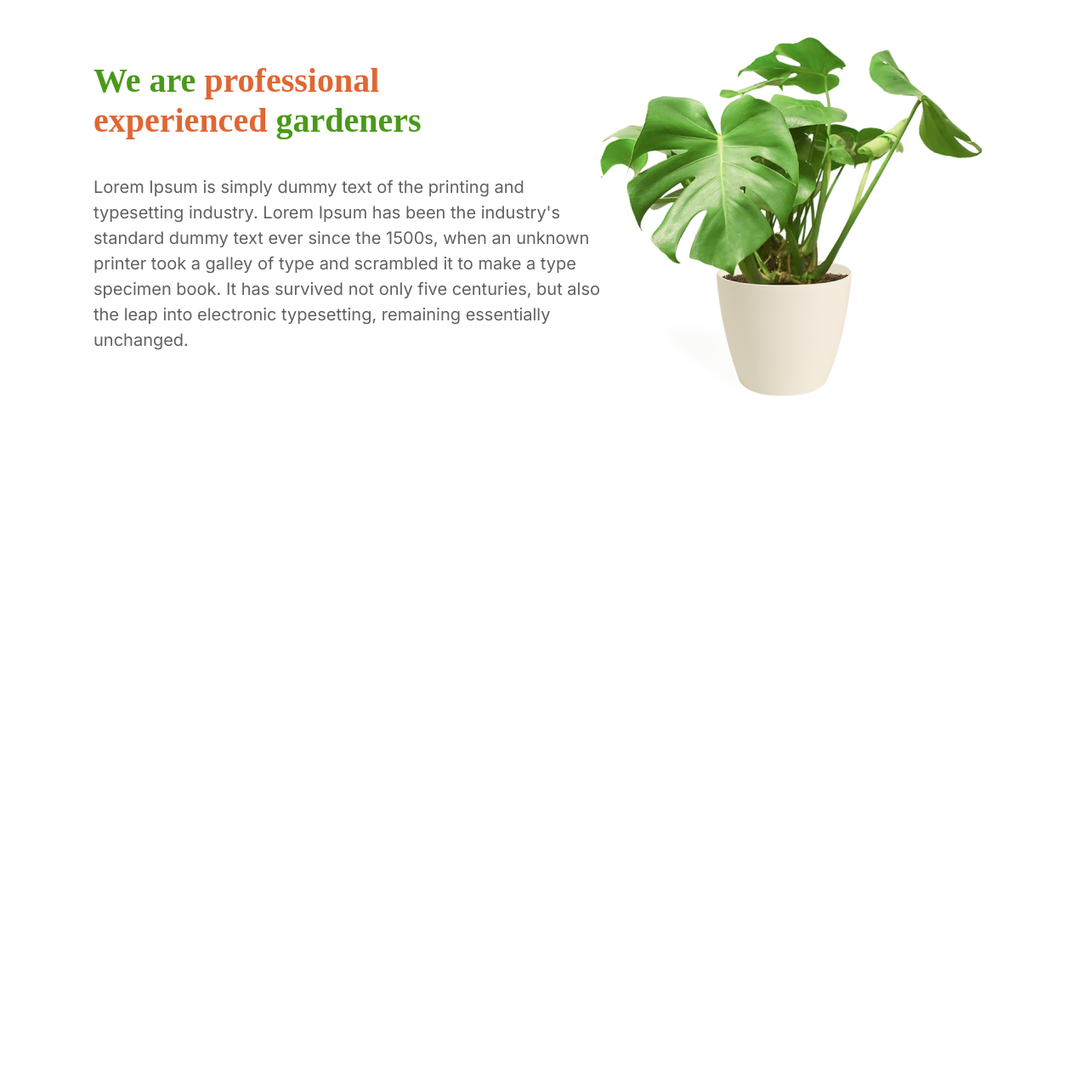
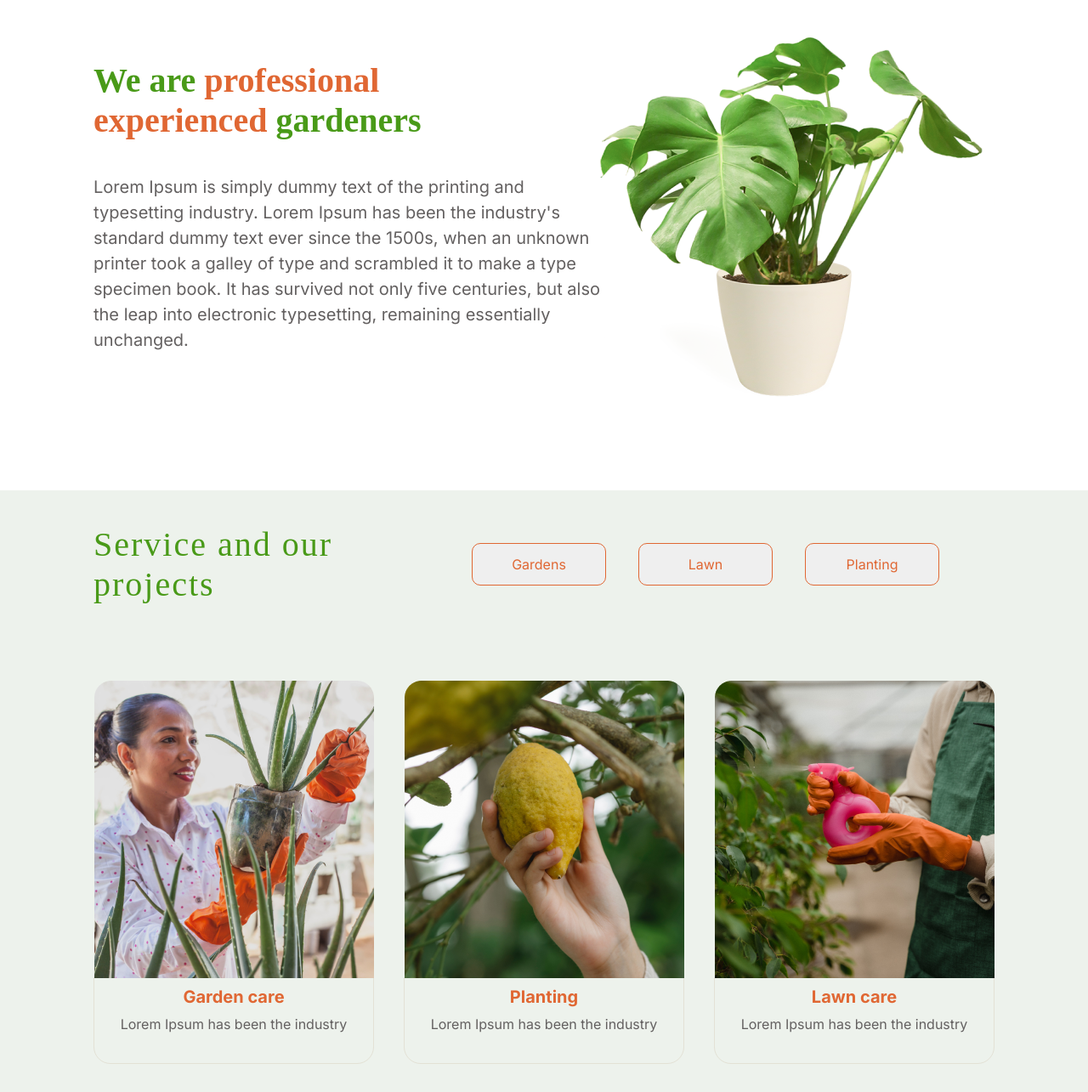
Before and after one commit to VasiliyKajem9/Plants, a website built with webpack: page Plants/src/index.html in a window 1280 px wide. Shown: the part 755-2040 px from the top of the page at 85% size. Before the commit the page ends 1257 px from the top, so only its background shows below. Built offline with nearby package versions, Linux system fonts and the light colour scheme; a web font is replaced by a local one.

Commit message:
feat: services section

```diff
--- a/Plants/src/index.html
+++ b/Plants/src/index.html
@@ -75,6 +75,96 @@
         <img src="./img/other/houseplant.png" alt="houseplant" class="about__bg">
       </div>
     </section>
+
+    <section class="service app__service">
+      <div class="service__header">
+        <h3 class="service__heading">
+          Service and our projects
+        </h3>
+
+        <ul class="serviceNav service__serviceNav">
+          <li class="serviceNav__elem">
+            <button type="button" class="btn serviceNav__btn">
+              Gardens
+            </button>
+          </li>
+
+          <li class="serviceNav__elem">
+            <button type="button" class="btn serviceNav__btn">
+              Lawn
+            </button>
+          </li>
+
+          <li class="serviceNav__elem">
+            <button type="button" class="btn serviceNav__btn">
+              Planting
+            </button>
+          </li>
+        </ul>
+      </div>
+
+      <ul class="ourWorks service__ourWorks">
+        <li class="ourWorks__item">
+          <img src="./img/service/first-5.png" alt="gardenCare" class="ourWorks__img">
+
+          <div class="ourWorks__descr">
+            <p class="ourWorks__descrElem">Garden care</p>
+
+            <p class="ourWorks__descrElem content">Lorem Ipsum has been the industry</p>
+          </div>
+        </li>
+
+        <li class="ourWorks__item">
+          <img src="./img/service/first-4.png" alt="gardenCare" class="ourWorks__img">
+
+          <div class="ourWorks__descr">
+            <p class="ourWorks__descrElem">Planting</p>
+
+            <p class="ourWorks__descrElem content">Lorem Ipsum has been the industry</p>
+          </div>
+        </li>
+
+        <li class="ourWorks__item">
+          <img src="./img/service/first-3.png" alt="gardenCare" class="ourWorks__img">
+
+          <div class="ourWorks__descr">
+            <p class="ourWorks__descrElem">Lawn care</p>
+
+            <p class="ourWorks__descrElem content">Lorem Ipsum has been the industry</p>
+          </div>
+        </li>
+
+        <li class="ourWorks__item">
+          <img src="./img/service/first-2.png" alt="gardenCare" class="ourWorks__img">
+
+          <div class="ourWorks__descr">
+            <p class="ourWorks__descrElem">Planting</p>
+
+            <p class="ourWorks__descrElem content">Lorem Ipsum has been the industry</p>
+          </div>
+        </li>
+
+        <li class="ourWorks__item">
+          <img src="./img/service/first-1.png" alt="gardenCare" class="ourWorks__img">
+
+          <div class="ourWorks__descr">
+            <p class="ourWorks__descrElem">Garden care</p>
+
+            <p class="ourWorks__descrElem content">Lorem Ipsum has been the industry</p>
+          </div>
+        </li>
+
+        <li class="ourWorks__item">
+          <img src="./img/service/first.png" alt="gardenCare" class="ourWorks__img">
+
+          <div class="ourWorks__descr">
+            <p class="ourWorks__descrElem">Planting</p>
+
+            <p class="ourWorks__descrElem content">Lorem Ipsum has been the industry</p>
+          </div>
+        </li>
+      </ul>
+    </section>
   </main>
 </body>
 </html>
--- a/Plants/src/scss/main.scss
+++ b/Plants/src/scss/main.scss
@@ -56,3 +56,4 @@ $inter : 'Inter', sans-serif;
 @import './header.scss';
 @import './main/welcome.scss';
 @import './main/about.scss';
+@import './main/services.scss';
--- a/Plants/src/scss/main/about.scss
+++ b/Plants/src/scss/main/about.scss
@@ -1,7 +1,7 @@
 .about {
   .about__wrapper {
     @include baseWidth;
-    padding: 94px 110px 20px;
+    padding: 94px 110px 95px;
     display: flex;
     justify-content: space-between;
     .about__descr {
@@ -28,7 +28,7 @@
 @media (max-width: 1250px) {
   .about {
     .about__wrapper {
-      padding: 40px 45px 20px;
+      padding: 40px 45px 95px;
       flex-direction: column;
       align-items: center;
       .about__descr {
--- /dev/null
+++ b/Plants/src/scss/main/services.scss
@@ -0,0 +1,111 @@
+.service {
+  background-color: $bg-section;
+  padding: 40px 110px 65px;
+  .service__header {
+    @include baseWidth;
+    display: flex;
+    flex-wrap: wrap;
+    margin-bottom: 90px;
+    .service__heading {
+      font-size: 40px;
+      color: $main-green;
+      letter-spacing: 2px;
+      max-width: 305px;
+      font-weight: 400;
+      margin-right: 140px;
+    }
+
+    .service__serviceNav {
+      align-items: center;
+      .serviceNav__elem {
+        .serviceNav__btn {
+          color: $main-orange;
+          height: 50px;
+          &:hover {
+            color: #fff;
+          }
+        }
+      }
+    }
+  }
+
+  .service__ourWorks {
+    @include baseWidth;
+  }
+}
+
+.ourWorks {
+  display: flex;
+  justify-content: space-between;
+  flex-wrap: wrap;
+  column-gap: 110px;
+  .ourWorks__item {
+    max-width: 330px;
+    height: 450px;
+    margin-bottom: 55px;
+    .ourWorks__img {
+      width: 100%;
+      height: auto;
+    }
+
+    .ourWorks__descr {
+      text-align: center;
+      margin-top: -5px;
+      padding-top: 10px;
+      border: 1px solid #E3E1D5;
+      border-radius: 0 0 20px 20px;
+      .ourWorks__descrElem {
+        &:nth-child(1) {
+          margin-bottom: 10px;
+          color: $main-orange;
+          font-weight: 700;
+          font-family: $inter;
+          font-size: 20px;
+        }
+        &:nth-child(2) {
+          font-size: 16px;
+          margin-bottom: 36px;
+        }
+      }
+    }
+  }
+}
+
+.serviceNav {
+  display: flex;
+  .serviceNav__elem {
+    &:not(:last-child) {
+      margin-right: 38px;
+    }
+  }
+}
+
+@media (max-width: 1439px) {
+  .ourWorks {
+    column-gap: 20px;
+  }
+}
+@media (max-width: 1250px) {
+  .service {
+    padding: 58px 50px 65px;
+    .service__header {
+      margin-bottom: 40px;
+      .service__heading {
+        margin-bottom: 40px;
+        letter-spacing: unset;
+      }
+
+    }
+  }
+
+  .ourWorks {
+    // column-gap: 105px;
+      .ourWorks__item {
+        width: 280px;
+        margin-bottom: 38px;
+        .ourWorks__descr {
+          padding: 10px;
+        }
+      }
+  }
+}
```
